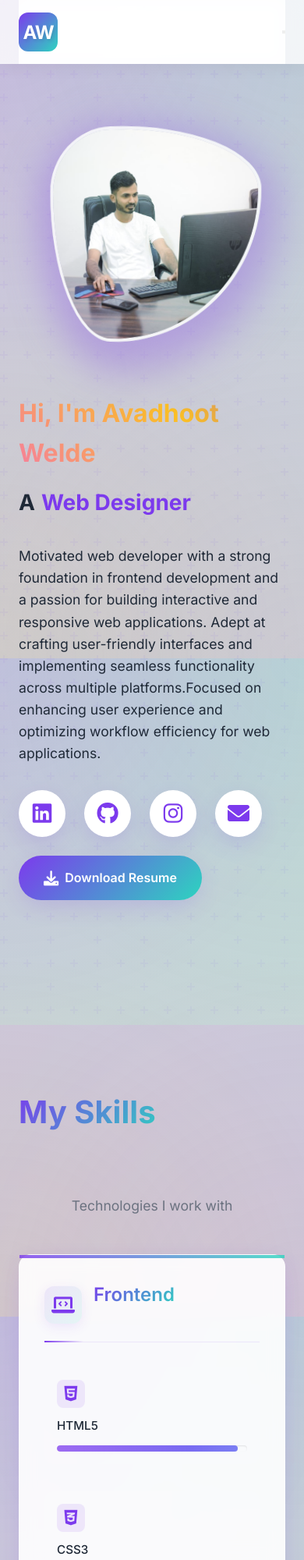
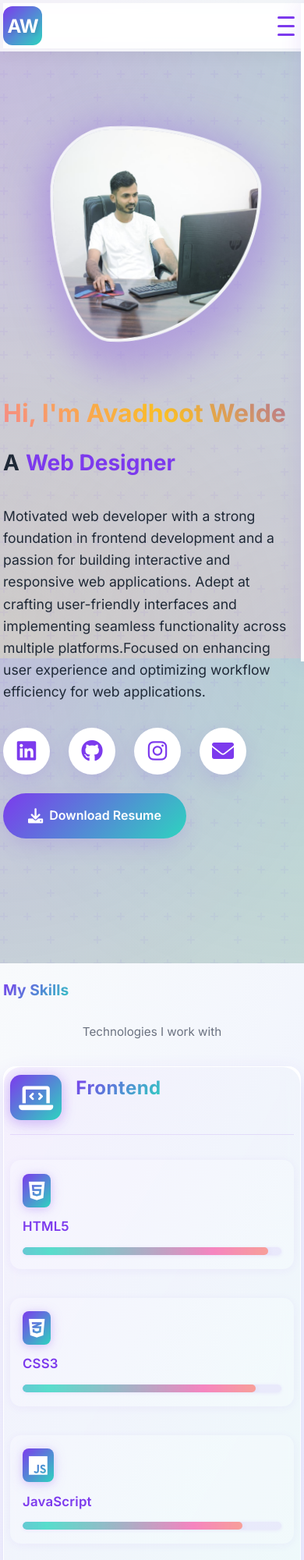
Before and after one commit to Avadhoot17/Portfolio, a plain HTML site: page index.html in a window 390 px wide. Shown: the top 2000 px of the page at 78% size. Drawn offline with nearby package versions, Linux system fonts and the light colour scheme.

Commit message:
Update styles.css

```diff
--- a/css/styles.css
+++ b/css/styles.css
@@ -1,7 +1,7 @@
 /* Skills Section */
 .skills-section {
     padding: 5rem 0;
-    background-color: var(--bg-color);
+    background: linear-gradient(120deg, #f8fafc 0%, #e0e7ff 100%);
 }
 
 .section-subtitle {
@@ -19,36 +19,37 @@
 }
 
 .skill-category {
-    background: rgba(255, 255, 255, 0.9);
-    backdrop-filter: blur(10px);
-    border: 1px solid rgba(255, 255, 255, 0.2);
-    box-shadow: 8px 10px 30px 20px rgb(0 0 0 / 44%);
-    transition: all 0.4s cubic-bezier(0.175, 0.885, 0.32, 1.275);
-    padding: 2rem;
-    border-radius: 16px;
+    background: rgba(255,255,255,0.55);
+    backdrop-filter: blur(18px) saturate(180%);
+    -webkit-backdrop-filter: blur(18px) saturate(180%);
+    box-shadow: 0 8px 32px 0 rgba(124, 58, 237, 0.13), 0 1.5px 8px 0 rgba(45, 212, 191, 0.08);
+    border-radius: 22px;
+    border: 2.5px solid rgba(124, 58, 237, 0.10);
+    padding: 2.5rem 2rem 2rem 2rem;
+    position: relative;
+    overflow: hidden;
+    transition: box-shadow 0.4s, border 0.4s, transform 0.4s;
 }
 
 .skill-category::before {
     content: '';
     position: absolute;
-    top: 0;
-    left: 0;
-    right: 0;
-    height: 4px;
-    background: linear-gradient(90deg, var(--primary-color), var(--secondary-color));
-    opacity: 0.8;
-    transition: all 0.4s ease;
+    inset: 0;
+    border-radius: 22px;
+    z-index: 0;
+    background: linear-gradient(120deg, rgba(124,58,237,0.08) 0%, rgba(45,212,191,0.08) 100%);
+    pointer-events: none;
+    transition: opacity 0.4s;
 }
 
 .skill-category:hover {
-    transform: translateY(-5px);
-    box-shadow: 0 15px 35px rgba(0, 0, 0, 0.1);
-    border-color: rgba(124, 58, 237, 0.2);
+    box-shadow: 0 16px 48px 0 rgba(124, 58, 237, 0.22), 0 4px 24px 0 rgba(45, 212, 191, 0.13);
+    border: 2.5px solid #7C3AED;
+    transform: translateY(-10px) scale(1.035);
 }
 
 .skill-category:hover::before {
-    opacity: 1;
-    height: 6px;
+    opacity: 0.18;
 }
 
 .skill-category-header {
@@ -56,72 +57,65 @@
     align-items: center;
     margin-bottom: 1.5rem;
     padding-bottom: 1rem;
-    border-bottom: 1px solid rgba(124, 58, 237, 0.1);
-    position: relative;
-}
-
-.skill-category-header::after {
-    content: '';
-    position: absolute;
-    bottom: -1px;
-    left: 0;
-    width: 50px;
-    height: 2px;
-    background: linear-gradient(90deg, var(--primary-color), transparent);
-    transition: width 0.3s ease;
-}
-
-.skill-category:hover .skill-category-header::after {
-    width: 100%;
+    border-bottom: 1.5px solid rgba(124, 58, 237, 0.13);
+    position: relative;
+    z-index: 1;
 }
 
 .skill-category-header i {
-    font-size: 1.5rem;
-    color: var(--primary-color);
-    margin-right: 15px;
-    width: 48px;
-    height: 48px;
-    background: linear-gradient(135deg, rgba(124, 58, 237, 0.1), rgba(45, 212, 191, 0.1));
-    border-radius: 12px;
-    display: flex;
-    align-items: center;
-    justify-content: center;
-    box-shadow: 0 4px 15px rgba(124, 58, 237, 0.1);
-    transition: all 0.3s ease;
+    font-size: 2.2rem;
+    color: #fff;
+    background: linear-gradient(135deg, #7C3AED 0%, #2DD4BF 100%);
+    border-radius: 14px;
+    padding: 0.7rem;
+    margin-right: 18px;
+    box-shadow: 0 4px 18px rgba(124,58,237,0.18);
+    transition: transform 0.4s, box-shadow 0.4s, filter 0.4s;
+    filter: drop-shadow(0 2px 8px #7C3AED33);
 }
 
 .skill-category:hover .skill-category-header i {
-    transform: rotate(5deg) scale(1.05);
-    box-shadow: 0 6px 20px rgba(124, 58, 237, 0.15);
+    transform: scale(1.18) rotate(-8deg);
+    box-shadow: 0 8px 32px rgba(45,212,191,0.18);
+    filter: drop-shadow(0 4px 16px #2DD4BF44);
 }
 
 .skill-category h3 {
-    color: var(--heading-color);
-    margin: 0;
-    font-size: 1.3rem;
-    font-weight: 600;
+    background: linear-gradient(90deg, #7C3AED, #2DD4BF);
+    -webkit-background-clip: text;
+    background-clip: text;
+    color: transparent;
+    font-size: 1.45rem;
+    font-weight: 800;
+    margin-bottom: 0.2rem;
+    letter-spacing: 0.5px;
 }
 
 .skills-container {
     display: flex;
     flex-direction: column;
-    gap: 1.2rem;
+    gap: 1.3rem;
+    z-index: 1;
+    position: relative;
 }
 
 .skill-item {
     display: flex;
     flex-direction: column;
     gap: 0.5rem;
-    padding: 1rem;
+    padding: 1.1rem 1rem 1.1rem 1rem;
     margin: 0.5rem 0;
-    border-radius: 10px;
-    transition: all 0.3s ease;
-    background: rgba(255, 255, 255, 0.02);
+    border-radius: 14px;
+    background: rgba(255,255,255,0.18);
+    box-shadow: 0 2px 12px rgba(124,58,237,0.06);
+    transition: box-shadow 0.3s, background 0.3s, transform 0.3s;
+    position: relative;
 }
 
 .skill-item:hover {
-    background: rgba(124, 58, 237, 0.05);
-    transform: translateX(5px);
+    background: rgba(124,58,237,0.08);
+    box-shadow: 0 6px 24px rgba(45,212,191,0.13);
+    transform: scale(1.03) translateY(-2px);
 }
 
 .skill-item .skill-logo {
@@ -131,48 +125,50 @@
 }
 
 .skill-logo i {
-    font-size: 1.4rem;
+    font-size: 1.7rem;
     margin-right: 12px;
+    color: #fff;
+    background: linear-gradient(135deg, #7C3AED 0%, #2DD4BF 100%);
+    border-radius: 8px;
+    padding: 0.5rem;
+    box-shadow: 0 2px 8px rgba(124,58,237,0.10);
+    transition: transform 0.3s, box-shadow 0.3s, filter 0.3s;
+    filter: drop-shadow(0 2px 8px #7C3AED33);
+}
+
+.skill-item:hover .skill-logo i {
+    transform: scale(1.18) rotate(-8deg);
+    box-shadow: 0 6px 20px rgba(124,58,237,0.18);
+    filter: drop-shadow(0 4px 16px #2DD4BF44);
+}
+
+.skill-item span {
+    font-weight: 600;
     color: var(--primary-color);
-    transition: all 0.3s ease;
-    background: rgba(124, 58, 237, 0.1);
-    width: 36px;
-    height: 36px;
-    border-radius: 8px;
-    display: flex;
-    align-items: center;
-    justify-content: center;
-}
-
-.skill-item:hover .skill-logo i {
-    transform: translateY(-3px) scale(1.1);
-    box-shadow: 0 5px 15px rgba(65, 40, 109, 0.2);
-}
-
-.skill-item span {
-    font-weight: 500;
-    color: var(--text-color);
-    font-size: 0.95rem;
-    display: flex;
-    align-items: center;
+    font-size: 1.05rem;
+    letter-spacing: 0.2px;
 }
 
 .skill-level {
     width: 100%;
-    height: 8px;
-    background: var(--border-color);
-    border-radius: 4px;
+    height: 10px;
+    background: rgba(124,58,237,0.08);
+    border-radius: 6px;
     overflow: hidden;
     margin-top: 0.3rem;
-    box-shadow: inset 0 1px 2px rgba(0, 0, 0, 0.1);
+    box-shadow: 0 1px 4px rgba(124,58,237,0.10);
+    position: relative;
 }
 
 .skill-progress {
     height: 100%;
-    background: linear-gradient(90deg, var(--primary-color), #6366f1);
-    border-radius: 4px;
-    position: relative;
-    transition: width 1.5s ease-out;
+    background: linear-gradient(90deg, #7C3AED, #2DD4BF, #F472B6, #FBBF24);
+    background-size: 200% 200%;
+    animation: gradientMove 3s ease-in-out infinite;
+    border-radius: 6px;
+    position: relative;
+    transition: width 1.5s cubic-bezier(0.4, 0, 0.2, 1);
+    box-shadow: 0 2px 8px rgba(124,58,237,0.10);
 }
 
 .skill-progress::after {
@@ -182,12 +178,10 @@
     left: 0;
     right: 0;
     bottom: 0;
-    background: linear-gradient(90deg,
-        rgba(255,255,255,0.1) 0%,
-        rgba(255,255,255,0.3) 50%,
-        rgba(255,255,255,0.1) 100%);
+    background: linear-gradient(90deg, rgba(255,255,255,0.13) 0%, rgba(255,255,255,0.25) 50%, rgba(255,255,255,0.13) 100%);
     animation: shimmer 2s infinite;
     background-size: 200% 100%;
+    border-radius: 6px;
 }
 
 @keyframes shimmer {
@@ -2630,3 +2624,223 @@ footer p {
         margin: 0.25rem 0 0;
     }
 }
+
+/* --- Responsive Navbar --- */
+.menu-toggle {
+    display: none;
+    flex-direction: column;
+    justify-content: center;
+    align-items: center;
+    width: 44px;
+    height: 44px;
+    background: none;
+    border: none;
+    cursor: pointer;
+    z-index: 1200;
+    margin-left: 1rem;
+    transition: background 0.2s;
+}
+.menu-toggle .bar {
+    width: 28px;
+    height: 3px;
+    background: var(--primary-color);
+    margin: 4px 0;
+    border-radius: 2px;
+    transition: all 0.3s cubic-bezier(0.4,0,0.2,1);
+}
+.menu-toggle.open .bar:nth-child(1) {
+    transform: translateY(7px) rotate(45deg);
+}
+.menu-toggle.open .bar:nth-child(2) {
+    opacity: 0;
+}
+.menu-toggle.open .bar:nth-child(3) {
+    transform: translateY(-7px) rotate(-45deg);
+}
+@media (max-width: 900px) {
+    .menu-toggle {
+        display: flex;
+    }
+    .nav-links {
+        position: fixed;
+        top: 0;
+        right: 0;
+        height: 100vh;
+        width: 80vw;
+        max-width: 320px;
+        background: rgba(255,255,255,0.97);
+        box-shadow: -2px 0 24px rgba(124,58,237,0.10);
+        flex-direction: column;
+        align-items: flex-start;
+        justify-content: flex-start;
+        padding: 5rem 2rem 2rem 2rem;
+        gap: 2rem;
+        z-index: 1100;
+        transform: translateX(100%);
+        transition: transform 0.35s cubic-bezier(0.4,0,0.2,1);
+        display: flex;
+    }
+    .nav-links.open {
+        transform: translateX(0);
+    }
+    .nav-links a.nav-link {
+        font-size: 1.2rem;
+        width: 100%;
+        padding: 1rem 0;
+        border-radius: 8px;
+        text-align: left;
+    }
+    nav {
+        padding: 0.5rem 0;
+    }
+}
+@media (max-width: 600px) {
+    .nav-links {
+        width: 100vw;
+        max-width: 100vw;
+        padding: 5rem 1rem 2rem 1rem;
+    }
+}
+/* --- Responsive Contact Section --- */
+@media (max-width: 900px) {
+    .contact-container {
+        grid-template-columns: 1fr;
+        gap: 2rem;
+        padding: 0 0.5rem;
+    }
+    .contact-info, .contact-form {
+        width: 100%;
+        max-width: 100%;
+        margin: 0 auto;
+    }
+}
+@media (max-width: 600px) {
+    .contact-form {
+        padding: 1.2rem;
+    }
+    .contact-info {
+        gap: 1.2rem;
+    }
+    .form-group input,
+    .form-group textarea {
+        font-size: 1rem;
+        padding: 0.8rem 0;
+    }
+    .form-group label {
+        font-size: 0.95rem;
+    }
+    .submit-btn {
+        font-size: 1rem;
+        padding: 0.8rem 1.2rem;
+        max-width: 100%;
+    }
+}
+
+/* --- Enhanced Mobile Responsiveness --- */
+@media (max-width: 900px) {
+  header {
+    padding: 0.25rem 0;
+  }
+  nav {
+    padding: 0.25rem 0;
+  }
+  .container {
+    padding: 0 0.5rem;
+  }
+  section {
+    padding: 2.5rem 0;
+  }
+  .skills-section, .projects-section, .education-section, .internship-section, .interests-section, .contact-section {
+    padding: 2.5rem 0;
+  }
+  .skills-grid, .projects-grid, .interests-grid {
+    gap: 1rem;
+  }
+  .section-title {
+    font-size: 1.6rem;
+    margin-bottom: 2rem;
+  }
+  .section-subtitle {
+    font-size: 1rem;
+    margin-bottom: 1.5rem;
+  }
+  .project-content {
+    padding: 1rem;
+  }
+  .skill-category, .project-card, .interest-card, .contact-card, .contact-form {
+    padding: 1rem;
+  }
+  .menu-toggle {
+    width: 38px;
+    height: 38px;
+  }
+  .menu-toggle .bar {
+    width: 22px;
+    height: 3px;
+  }
+  .nav-links {
+    width: 90vw;
+    max-width: 90vw;
+    padding: 4rem 1rem 1rem 1rem;
+  }
+  .nav-links a.nav-link {
+    font-size: 1rem;
+    padding: 0.75rem 0;
+  }
+}
+@media (max-width: 600px) {
+  .container {
+    padding: 0 0.25rem;
+  }
+  section {
+    padding: 1.2rem 0;
+  }
+  .skills-section, .projects-section, .education-section, .internship-section, .interests-section, .contact-section {
+    padding: 1.2rem 0;
+  }
+  .skills-grid, .projects-grid, .interests-grid {
+    gap: 0.5rem;
+  }
+  .section-title {
+    font-size: 1.2rem;
+    margin-bottom: 1rem;
+  }
+  .section-subtitle {
+    font-size: 0.95rem;
+    margin-bottom: 1rem;
+  }
+  .project-content {
+    padding: 0.5rem;
+  }
+  .skill-category, .project-card, .interest-card, .contact-card, .contact-form {
+    padding: 0.5rem;
+  }
+  .contact-form {
+    padding: 0.5rem;
+  }
+  .contact-info {
+    gap: 0.5rem;
+  }
+  .form-group input,
+  .form-group textarea {
+    font-size: 0.95rem;
+    padding: 0.6rem 0;
+  }
+  .form-group label {
+    font-size: 0.85rem;
+  }
+  .submit-btn {
+    font-size: 1rem;
+    padding: 0.7rem 1rem;
+    max-width: 100%;
+  }
+  .contact-section .social-links {
+    gap: 0.5rem;
+  }
+  .contact-section .social-icon {
+    width: 48px;
+    height: 48px;
+    font-size: 1.3rem;
+    margin: 0 0.2rem;
+  }
+}
```
